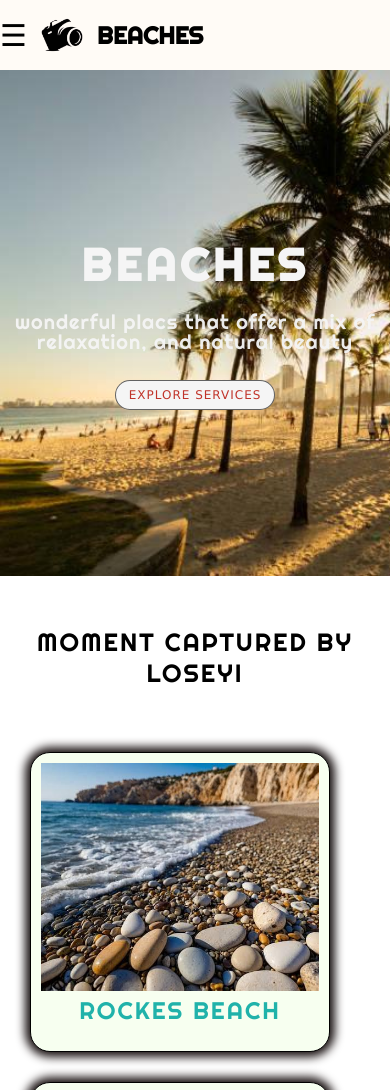
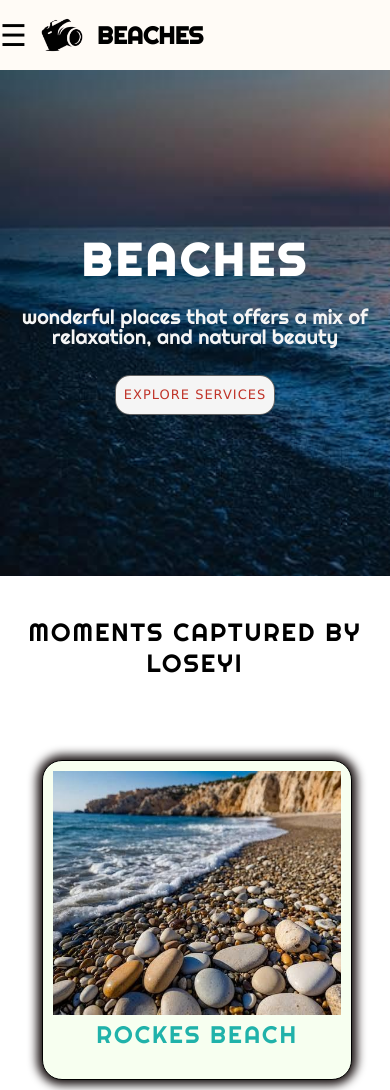
Before and after one commit to loseyi12/loseyii, a plain HTML site: page index.html in a window 390 px wide. Shown: the top 1090 px of the page. Drawn offline with Linux system fonts and the light colour scheme.

Commit message:
Add files via upload

```diff
--- a/index.css
+++ b/index.css
@@ -43,13 +43,13 @@
 .nav-links{
     height: 10vh;
     align-items: center;
-    margin-top: 10px;
+    margin-top: 5px;
     display: flex;
 }
 
 .nav-links a{
     font-family: "Righteous", sans-serif;
-    text-decoration: double;
+    text-decoration: none;
     font-size: 14px;
     letter-spacing: 1px;
     margin-left: 30px;
@@ -77,13 +77,13 @@
 
 /* mobile view navigation bar */
 .sidenav {
-    height: 50%;
+    height: 70%;
     width: 0;
     position: fixed;
     z-index: 1;
     top: 0;
     left: 0;
-    background-color: beige;
+    background-color: white;
     overflow-x: hidden;
     transition: 0.5s;
     padding-top: 60px;
@@ -94,10 +94,10 @@
     font-family: "Righteous", sans-serif;
     padding: 8px 8px 8px 32px;
     text-decoration: none;
-    font-size: 20px;
+    font-size: 90px;
     color: black;
     display: block;
-    transition: 0.5s;
+    transition: 0.3s;
     position: relative;
 }
 
@@ -105,7 +105,7 @@
     content: "";
     width: 0;
     height: 2px;
-    background-color: black;
+    background-color: blue;
     position: absolute;
     left: 0;
     bottom: -3px;
@@ -117,15 +117,14 @@
 }
 
 .sidenav a:hover {
-    color: black;
+    color: blue;
 }
 
 .sidenav .closebtn {
-    position: absolute;
     top: 0;
-    right: 25px;
+    right: 1%;
     font-size: 36px;
-    margin-left: 50px;
+    margin-left: 170px;
 }
 
 .open-nav12{
@@ -173,7 +172,7 @@
     text-align: center;
     top: 30%;
     font-size: 70px;
-    color: whitesmoke;
+    color: white;
     letter-spacing: 4px;
     font-family: "Righteous", sans-serif;
 }
@@ -181,13 +180,13 @@
 .text2{
     position: absolute;
     width: 100%;
-    bottom: 40%;
+    bottom: 35%;
     text-align: center;
-    font-size: 15px;
-    color: rgba(245, 245, 245, 0.954);
+    font-size: 14px;
+    color: whitesmoke;
     letter-spacing: 1px;
     font-family: "Righteous", sans-serif;
-    line-height: 30px;
+    line-height: 33px;
 }
 
 .landing-btn{
@@ -206,7 +205,7 @@
     align-items: center;
     cursor: pointer;
     text-transform: uppercase;
-    height: 30px;
+    height: 40px;
     width: 160px;
     opacity: 1;
     background-color: whitesmoke;
@@ -218,7 +217,7 @@
 .bn54 .bn54span {
     font-family: Verdana, Geneva, Tahoma, sans-serif;
     color: rgb(192,51,41);
-    font-size: 12px;
+    font-size: 13px;
     font-weight: 500px;
     letter-spacing: 1px;
     align-items: center;
@@ -276,7 +275,8 @@
 /* photo album section */
 header{
     text-align: center;
-    margin-top: 50px;
+    margin-top: 40px;
+    margin-bottom: 5px;
 }
 
 .album-title{
@@ -351,6 +351,7 @@ header{
         font-size: 20px;
         padding-top: 5%;
         line-height: 20px;
+        letter-spacing: 0;
     }
     .landing a{
         position: static;
@@ -368,9 +369,9 @@ header{
         margin-bottom: 0;
     }
     .container{
-        width: 300px;
-        height: 300px;
-        margin: 30px;
+        width: 310px;
+        height: 320px;
+        margin: 5vh;
     }
 }
 
--- a/index.html
+++ b/index.html
@@ -74,12 +74,12 @@
 
 
 <!-- Landing section -->
- <section class="landing" style="background-image: url(image\ 4.jpg); background-size: cover;">
+ <section class="landing" style="background-image: url(image\ 7.jpg); background-size: cover;">
     <div>
         <h1 class="text1 slide">
             BEACHES
         </h1>
-        <p class="text2 slide">wonderful placs that offer a mix of relaxation, and natural beauty</p>
+        <p class="text2 slide">wonderful places that offers a mix of relaxation, and natural beauty</p>
 
         <a href="/" class="landing-btn slide">
             <button class="bn54">
@@ -93,7 +93,7 @@
 <!-- Photo album header -->
     <header>
         <h1 class="album-title">
-            moment captured by loseyi
+            moments captured by loseyi
         </h1>
     </header>
 
@@ -116,8 +116,8 @@
         </div>
 
         <div class="container">
-            <img src="barrier island b.jpg" alt="beach" width="100%" height="82%" style="object-fit: cover;">
-            <p class="caption">BARRIER ISLAND BEACH</p>
+            <img src="black sand b.jpg" alt="beach" width="100%" height="82%" style="object-fit: cover;">
+            <p class="caption">BLACK SAND BEACH</p>
         </div>
     </div>
 
@@ -140,8 +140,8 @@
         </div>
 
         <div class="container">
-            <img src="black sand b.jpg" alt="beach" width="100%" height="82%" style="object-fit: cover;">
-            <p class="caption">BLACK SAND BEACH</p>
+            <img src="barrier island b.jpg" alt="beach" width="100%" height="82%" style="object-fit: cover;">
+            <p class="caption">BARRIER ISLAND BEACH</p>
         </div>
     </div>
 
```
Also changed, not shown: image 7.jpg (added).
